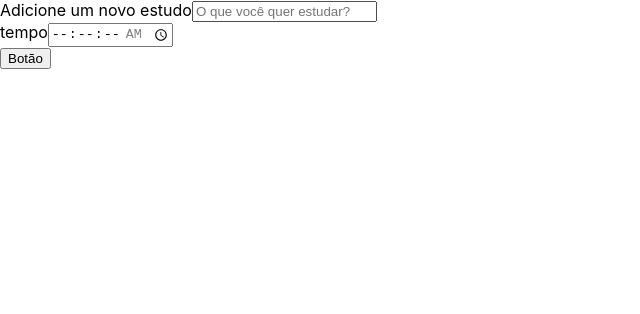
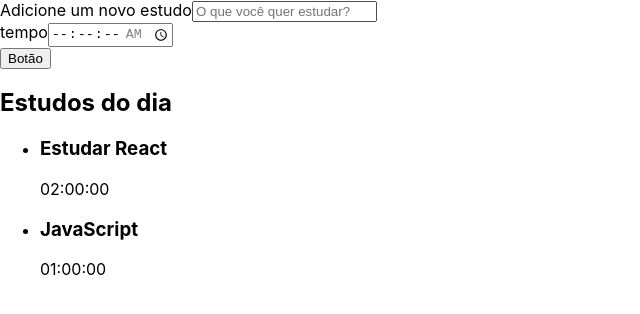
Before and after one commit to TatianePatriota/alura-studies, a React (Create React App) app: page / in a window 1280 px wide. Shown: the top 314 px of the page, without its empty margins (0-640 px from the left). Built offline with nearby package versions, Linux system fonts and the light colour scheme; the HTML template or start-up script is replaced by a standard one.

Commit message:
add lista

```diff
--- a/src/App.tsx
+++ b/src/App.tsx
@@ -1,10 +1,12 @@
 import React from 'react';
 import Formulario from './components/Formulario';
+import Lista from './components/Lista';
 
 function App() {
   return (
     <div className="App">
       <Formulario />
+      <Lista />
     </div>
   );
 }
--- /dev/null
+++ b/src/components/Lista/index.tsx
@@ -0,0 +1,25 @@
+import React from "react";
+
+function Lista() {
+  return(
+    <aside>
+      <h2>Estudos do dia</h2>
+      <ul>
+        <li>
+          <h3>Estudar React</h3>
+          <span>
+            02:00:00
+          </span>
+        </li>
+        <li>
+          <h3>JavaScript</h3>
+          <span>
+            01:00:00
+          </span>
+        </li>
+      </ul>
+    </aside>
+  );
+}
+
+export default Lista;
```
